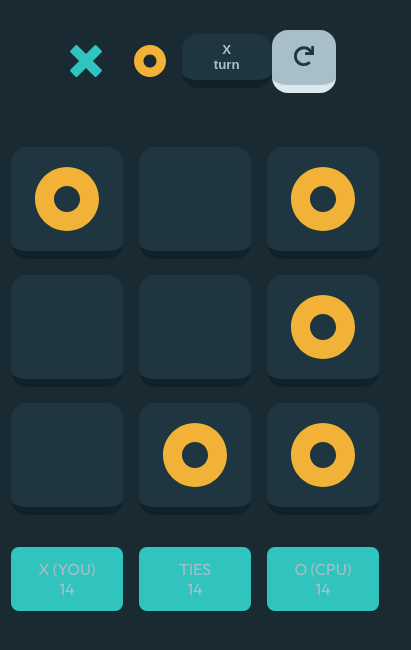
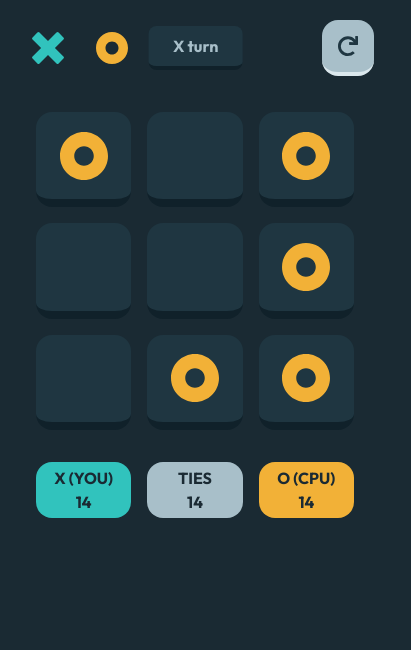
Before and after one commit to AakashSahani/tic-tac-toe, a plain HTML site: page game.html in a window 390 px wide. Shown: the whole page, 411 px wide, since content can reach past the window. Drawn offline with Linux system fonts and the light colour scheme.

Commit message:
added game page mobile styling

```diff
--- a/game.html
+++ b/game.html
@@ -54,35 +54,56 @@
 									fill="#F2B137"
 								/>
 							</svg>
-						</li>
-						<li><button>
-
-					</button></li>
-					<li><button>
-						<svg width="64" height="64" xmlns="http://www.w3.org/2000/svg"><path d="M32 0c17.673 0 32 14.327 32 32 0 17.673-14.327 32-32 32C14.327 64 0 49.673 0 32 0 14.327 14.327 0 32 0Zm0 18.963c-7.2 0-13.037 5.837-13.037 13.037 0 7.2 5.837 13.037 13.037 13.037 7.2 0 13.037-5.837 13.037-13.037 0-7.2-5.837-13.037-13.037-13.037Z" fill="#F2B137"/></svg></button>
-
-					</button></li>
-					<li><button>
-
-					</button></li>
-					<li><button>
-
-					</button></li>
-					<li><button>
-						<svg width="64" height="64" xmlns="http://www.w3.org/2000/svg"><path d="M32 0c17.673 0 32 14.327 32 32 0 17.673-14.327 32-32 32C14.327 64 0 49.673 0 32 0 14.327 14.327 0 32 0Zm0 18.963c-7.2 0-13.037 5.837-13.037 13.037 0 7.2 5.837 13.037 13.037 13.037 7.2 0 13.037-5.837 13.037-13.037 0-7.2-5.837-13.037-13.037-13.037Z" fill="#F2B137"/></svg></button>
-
-					</button></li>
-					<li><button>
-
-					</button></li>
-					<li><button>
-						<svg width="64" height="64" xmlns="http://www.w3.org/2000/svg"><path d="M32 0c17.673 0 32 14.327 32 32 0 17.673-14.327 32-32 32C14.327 64 0 49.673 0 32 0 14.327 14.327 0 32 0Zm0 18.963c-7.2 0-13.037 5.837-13.037 13.037 0 7.2 5.837 13.037 13.037 13.037 7.2 0 13.037-5.837 13.037-13.037 0-7.2-5.837-13.037-13.037-13.037Z" fill="#F2B137"/></svg></button>
-
-					</button></li>
-					<li><button>
-
-						<svg width="64" height="64" xmlns="http://www.w3.org/2000/svg"><path d="M32 0c17.673 0 32 14.327 32 32 0 17.673-14.327 32-32 32C14.327 64 0 49.673 0 32 0 14.327 14.327 0 32 0Zm0 18.963c-7.2 0-13.037 5.837-13.037 13.037 0 7.2 5.837 13.037 13.037 13.037 7.2 0 13.037-5.837 13.037-13.037 0-7.2-5.837-13.037-13.037-13.037Z" fill="#F2B137"/></svg></button>
-					</button></li>
+						</button>
+					</li>
+					<li>
+						<button></button>
+					</li>
+					<li>
+						<button>
+							<svg width="64" height="64" xmlns="http://www.w3.org/2000/svg">
+								<path
+									d="M32 0c17.673 0 32 14.327 32 32 0 17.673-14.327 32-32 32C14.327 64 0 49.673 0 32 0 14.327 14.327 0 32 0Zm0 18.963c-7.2 0-13.037 5.837-13.037 13.037 0 7.2 5.837 13.037 13.037 13.037 7.2 0 13.037-5.837 13.037-13.037 0-7.2-5.837-13.037-13.037-13.037Z"
+									fill="#F2B137"
+								/>
+							</svg>
+						</button>
+					</li>
+					<li>
+						<button></button>
+					</li>
+					<li><button></button></li>
+					<li>
+						<button>
+							<svg width="64" height="64" xmlns="http://www.w3.org/2000/svg">
+								<path
+									d="M32 0c17.673 0 32 14.327 32 32 0 17.673-14.327 32-32 32C14.327 64 0 49.673 0 32 0 14.327 14.327 0 32 0Zm0 18.963c-7.2 0-13.037 5.837-13.037 13.037 0 7.2 5.837 13.037 13.037 13.037 7.2 0 13.037-5.837 13.037-13.037 0-7.2-5.837-13.037-13.037-13.037Z"
+									fill="#F2B137"
+								/>
+							</svg>
+						</button>
+					</li>
+					<li><button></button></li>
+					<li>
+						<button>
+							<svg width="64" height="64" xmlns="http://www.w3.org/2000/svg">
+								<path
+									d="M32 0c17.673 0 32 14.327 32 32 0 17.673-14.327 32-32 32C14.327 64 0 49.673 0 32 0 14.327 14.327 0 32 0Zm0 18.963c-7.2 0-13.037 5.837-13.037 13.037 0 7.2 5.837 13.037 13.037 13.037 7.2 0 13.037-5.837 13.037-13.037 0-7.2-5.837-13.037-13.037-13.037Z"
+									fill="#F2B137"
+								/>
+							</svg>
+						</button>
+					</li>
+					<li>
+						<button>
+							<svg width="64" height="64" xmlns="http://www.w3.org/2000/svg">
+								<path
+									d="M32 0c17.673 0 32 14.327 32 32 0 17.673-14.327 32-32 32C14.327 64 0 49.673 0 32 0 14.327 14.327 0 32 0Zm0 18.963c-7.2 0-13.037 5.837-13.037 13.037 0 7.2 5.837 13.037 13.037 13.037 7.2 0 13.037-5.837 13.037-13.037 0-7.2-5.837-13.037-13.037-13.037Z"
+									fill="#F2B137"
+								/>
+							</svg>
+						</button>
+					</li>
 				</ul>
 				<div class="score">
 					<div class="user_score">
--- a/styles/game.css
+++ b/styles/game.css
@@ -1,63 +1,94 @@
+body {
+	justify-content: flex-start;
+}
+
+main {
+	max-width: 350px;
+}
+
 header {
 	display: flex;
 	flex-flow: row;
 	justify-content: space-between;
+	padding: 1rem;
 	align-items: center;
+	width: 100%;
 }
 
 header h1 {
 	display: flex;
 	align-items: center;
 	justify-content: center;
+	width: fit-content;
+	padding: 0;
+	margin: 0;
 }
+
 header h1 svg {
-	scale: 0.5;
+	transform: scale(0.5);
 }
 
 .reset {
 	background-color: var(--silver);
 	color: var(--darkNavy);
 	border-bottom: 0.5rem solid var(--silverHover);
+	width: fit-content;
+	height: fit-content;
+	padding: 1rem;
+	border-bottom: 0.25rem solid var(--silverHover);
 }
 
 .turn {
 	background-color: var(--semiDarkNavy);
 	color: var(--silver);
-	border-bottom: 0.5rem solid var(--darkNavyHover);
-	padding: 0.5rem 2rem;
 	width: fit-content;
+	height: fit-content;
+	padding: 0.5rem 1.5rem;
+	border-radius: 0.5rem;
+	border-bottom: 0.25rem solid var(--darkNavyHover);
+	margin: 0 auto;
+	transform: translateX(-40%);
 }
 
 .game_grid {
-	width: 100%;
 	display: flex;
 	justify-content: center;
 	align-items: center;
 	flex-flow: column;
+	width: 100%;
+	gap: 2rem;
 }
 
 .game_grid ul {
 	display: grid;
-	grid-template-columns: repeat(3, 1fr);
-	grid-template-rows: repeat(3, 1fr);
+	grid-template-columns: 1fr 1fr 1fr;
+	grid-template-rows: 1fr 1fr 1fr;
 	gap: 1rem;
-	justify-content: center;
-	align-items: center;
+	padding: 0;
 	width: 100%;
-	padding: 0;
-	margin: 1rem auto;
 }
 
 .game_grid button {
+	padding: 0;
+	margin: 0;
+	display: flex;
+	justify-content: center;
+	align-items: center;
+	border-radius: 0;
 	width: 100%;
+	aspect-ratio: 1;
+	border-radius: 1rem;
+	text-align: center;
 	background-color: var(--semiDarkNavy);
-	border-bottom-color: var(--darkNavyHover);
-	height: 7rem;
-	width: 7rem;
-	display: flex;
-	align-items: center;
-	justify-content: center;
-	text-align: center;
+	border-bottom: 0.5rem solid var(--darkNavyHover);
+}
+
+.game_grid button svg {
+	transform: scale(0.75);
+}
+
+.game_grid .svg {
+	transform: scale(0.75);
 }
 
 .score {
@@ -67,19 +98,26 @@ header h1 svg {
 	justify-content: space-evenly;
 	gap: 1rem;
 	width: 100%;
-	margin: 1rem auto;
 }
 
 .score > div {
-	padding: 1rem;
-	width: fit-content;
+	background-color: var(--lightBlue);
 	display: flex;
 	flex-flow: column;
 	align-items: center;
 	justify-content: center;
-	background-color: var(--lightBlue);
-	border-radius: 0.5rem;
-	width: 5rem;
-	max-height: 2rem;
-	text-align: center;
+	min-width: fit-content;
+	width: 100%;
+	padding: 0.25rem 1rem;
+	border-radius: 1rem;
+	color: var(--darkNavy);
+	font-weight: bold;
 }
+
+.score div:nth-child(2) {
+	background-color: var(--silver);
+}
+
+.score div:last-child {
+	background-color: var(--lightYellow);
+}
--- a/styles/main.css
+++ b/styles/main.css
@@ -1,4 +1,73 @@
 @import url('https://fonts.googleapis.com/css2?family=Outfit:wght@400;500;700&display=swap');
+
+/*
+  1. Use a more-intuitive box-sizing model.
+*/
+*,
+*::before,
+*::after {
+	box-sizing: border-box;
+}
+/*
+  2. Remove default margin
+*/
+* {
+	margin: 0;
+}
+/*
+  3. Allow percentage-based heights in the application
+*/
+body {
+	height: 100%;
+}
+/*
+  Typographic tweaks!
+  4. Add accessible line-height
+  5. Improve text rendering
+*/
+body {
+	line-height: 1.5;
+	-webkit-font-smoothing: antialiased;
+}
+/*
+  6. Improve media defaults
+*/
+img,
+picture,
+video,
+canvas,
+svg {
+	display: block;
+	max-width: 100%;
+}
+/*
+  7. Remove built-in form typography styles
+*/
+input,
+button,
+textarea,
+select {
+	font: inherit;
+}
+/*
+  8. Avoid text overflows
+*/
+p,
+h1,
+h2,
+h3,
+h4,
+h5,
+h6 {
+	overflow-wrap: break-word;
+}
+/*
+  9. Create a root stacking context
+*/
+#root,
+#__next {
+	isolation: isolate;
+}
 
 :root {
 	/* Colors */
@@ -20,22 +89,31 @@ body {
 	justify-content: center;
 	align-items: center;
 	height: 100%;
+	min-height: 100vh;
 	background-color: var(--darkNavy);
 	color: var(--silver);
+}
+
+header h1 {
+	display: flex;
+	flex-flow: row;
+	justify-content: center;
+}
+
+h1 svg {
+	transform: scale(50%);
 }
 
 main {
 	display: flex;
 	flex-flow: column;
-	min-width: 300px;
 	align-items: center;
 	justify-content: center;
-	gap: 1rem;
-	padding: 1rem 2rem;
-}
-
-main > * {
+	height: 100%;
 	width: 100%;
+	min-width: 350px;
+	padding: 1rem;
+	gap: 2rem;
 }
 
 /* Button Styling */
@@ -78,7 +156,9 @@ ul {
 	align-items: center;
 	border-radius: 1rem;
 	border-bottom: 0.5rem solid var(--darkNavyHover);
-	padding: 0 1rem;
+	padding: 1.5rem;
+	width: 100%;
+	gap: 1rem;
 }
 
 .container p {
@@ -156,6 +236,9 @@ ul {
 }
 
 @media (min-width: 601px) {
+	/* body {
+		padding: 0;
+	} */
 	main {
 		width: 30vw;
 	}
```
